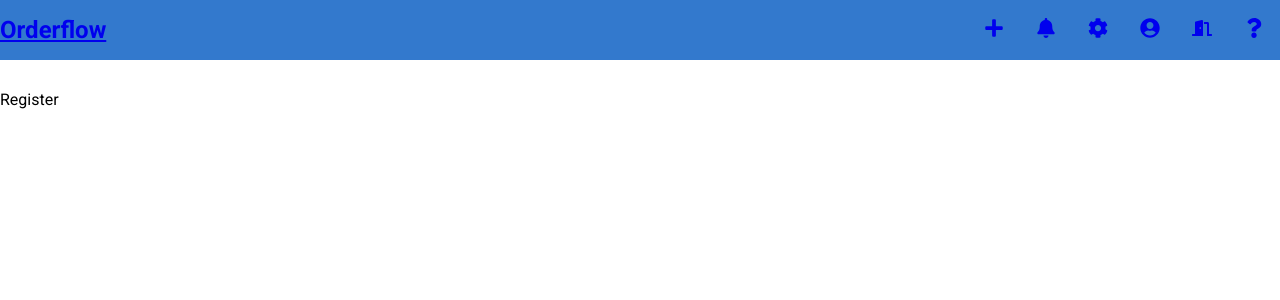
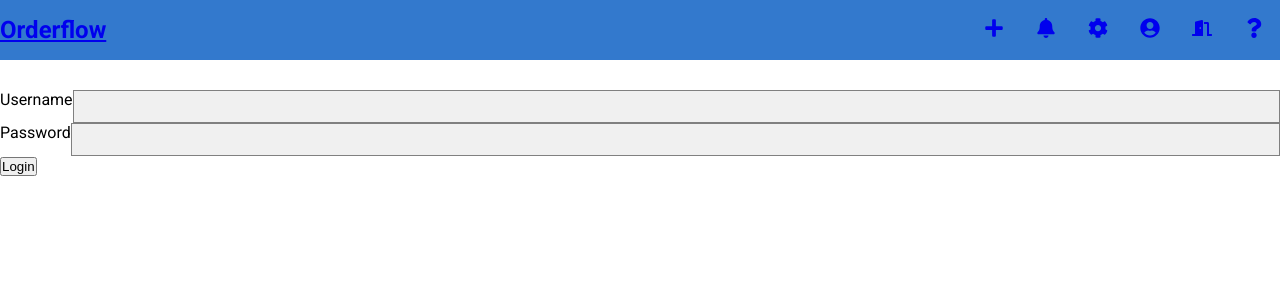
Before and after one commit to jcho-project/orderflow, a React (Create React App) app: page /register in a window 1280 px wide. Shown: the top 300 px of the page. Built offline with nearby package versions, Linux system fonts and the light colour scheme.

Commit message:
add initial input field in Register page // require check on being able to add new orders even while not logged in

```diff
--- a/src/pages/Register.jsx
+++ b/src/pages/Register.jsx
@@ -1,6 +1,27 @@
 function Register() {
+
+  const registerSubmit = (e) => {
+    e.preventDefault()
+    console.log("register request has been made")
+    console.log(e.target.reguname.value)
+    console.log(e.target.regpass.value)
+  }
+
   return (
-    <div>Register</div>
+    <form onSubmit={registerSubmit}>
+      <div className="input-container">
+        {/* {renderErrorMessage("nouser")} */}
+        <label>Username </label>
+        <input type="text" name="reguname" required />
+        {/* {renderErrorMessage("uname")} */}
+      </div>
+      <div className="input-container">
+        <label>Password </label>
+        <input type="password" name="regpass" required />
+        {/* {renderErrorMessage("pass")} */}
+      </div>
+      <button type="submit">Login</button>
+    </form>
   )
 }
 
```
